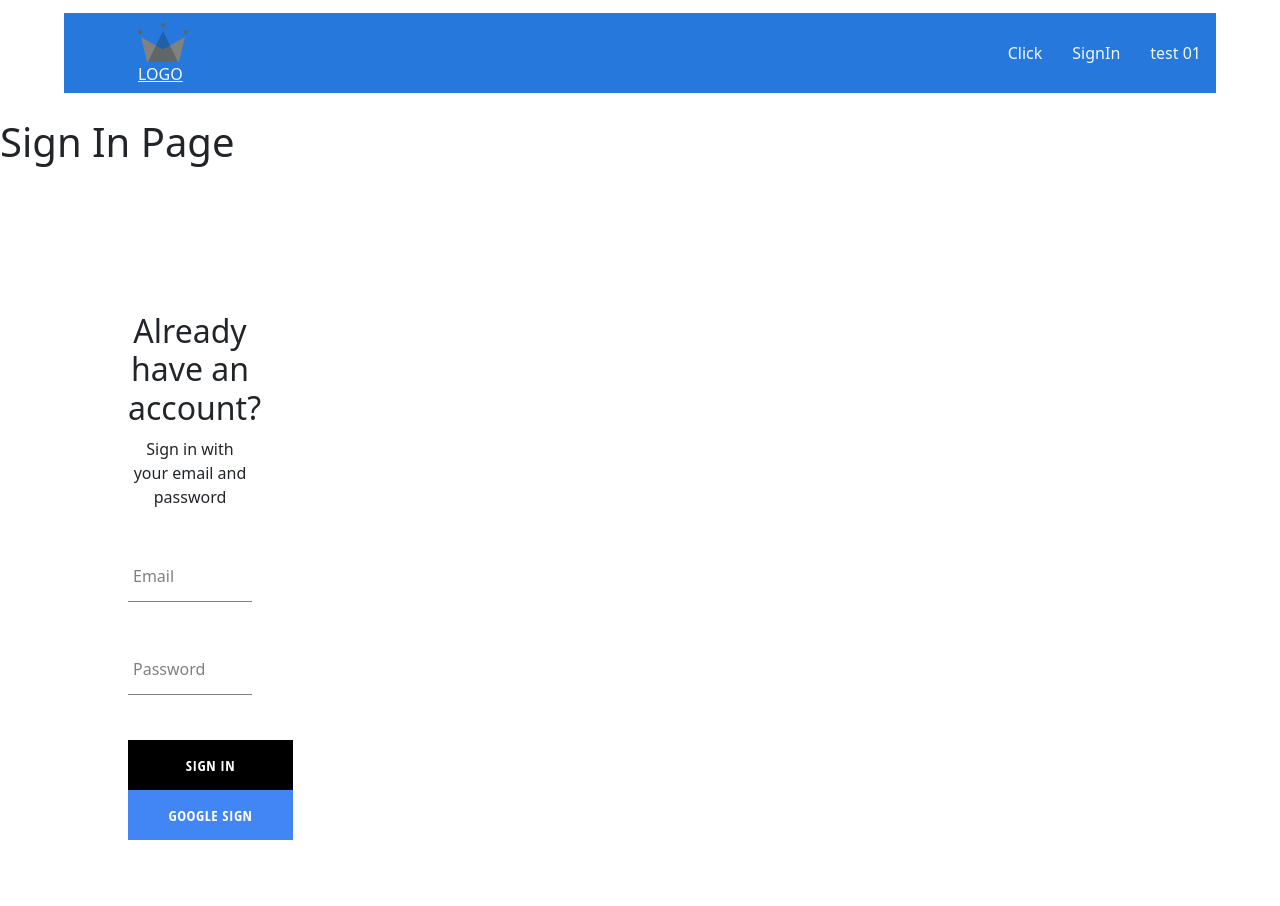
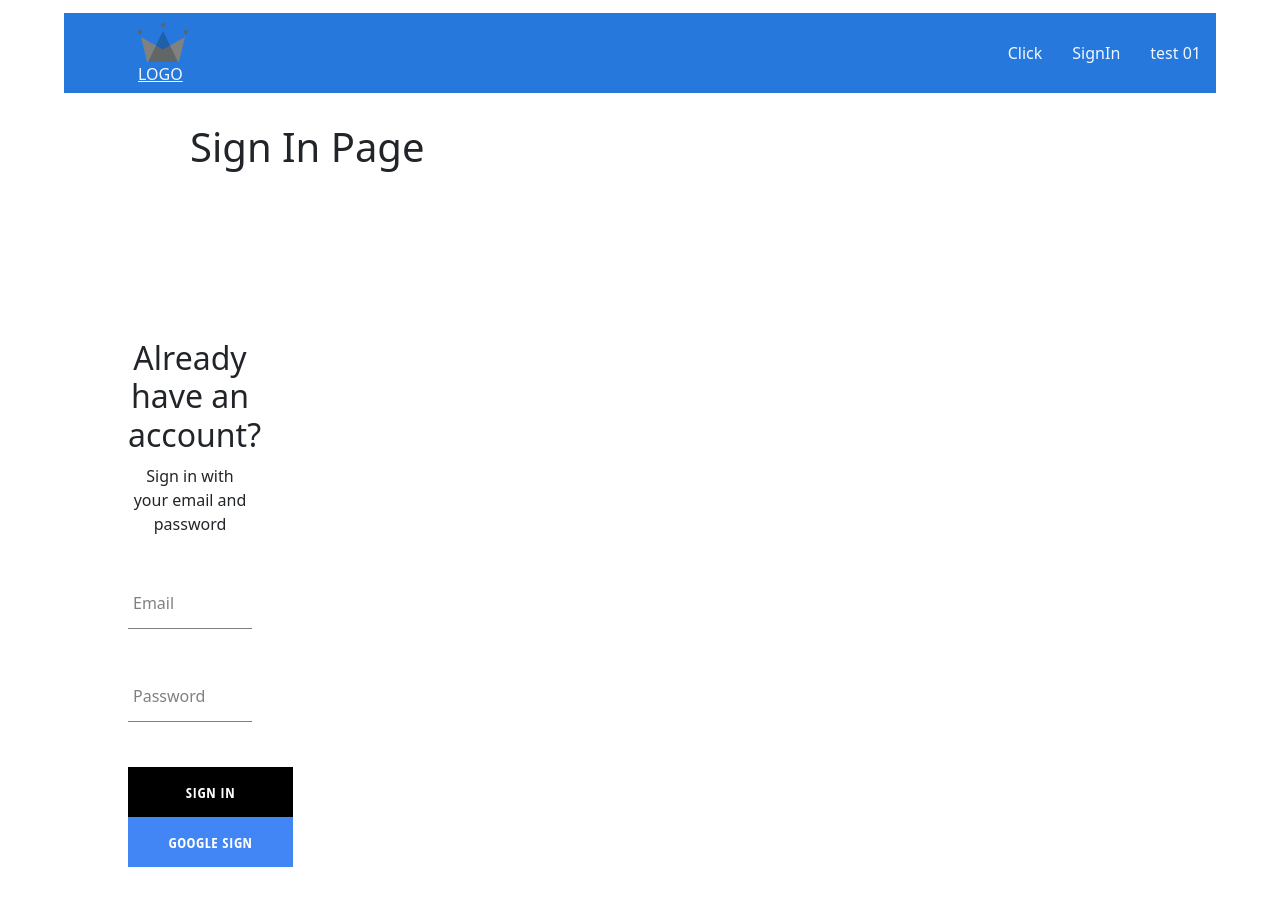
Before and after one commit to thatbeer/React4log, a React (Create React App) app: page /signin in a window 1280 px wide. Shown: the top 906 px of the page. Built offline with nearby package versions, Linux system fonts and the light colour scheme.

Commit message:
update auth styles in route folder

```diff
--- a/src/route/authentication/authentication.component.jsx
+++ b/src/route/authentication/authentication.component.jsx
@@ -10,6 +10,8 @@
     auth,
 } from "../../utils/firebase/firebase.utls";
 
+import './authentication.styles.scss'
+
 const Authentication = () => {
     const logGoogleUser = async () => {
         const {user} = await signInWithGooglePopup();
@@ -20,7 +22,7 @@
 
     return (
         <div>
-            <h1>Sign In Page</h1>
+            <h1 className="authentication-container" >Sign In Page</h1>
             <SignInform/>
             <SignUpform/>
         </div>
--- /dev/null
+++ b/src/route/authentication/authentication.styles.scss
@@ -0,0 +1,6 @@
+.authentication-container {
+    display: flex;
+    justify-content: space-between;
+    width: 900px;
+    margin: 30px auto;
+}
```
Also changed, not shown: src/component/authentication/authentication.styles.scss (added).
